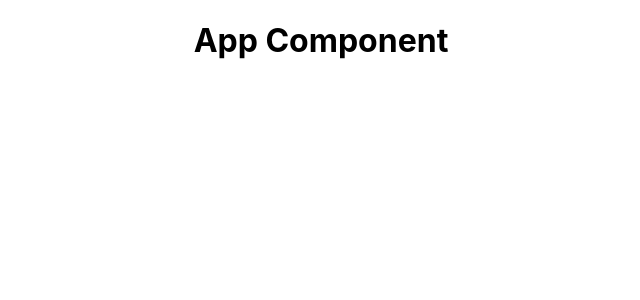
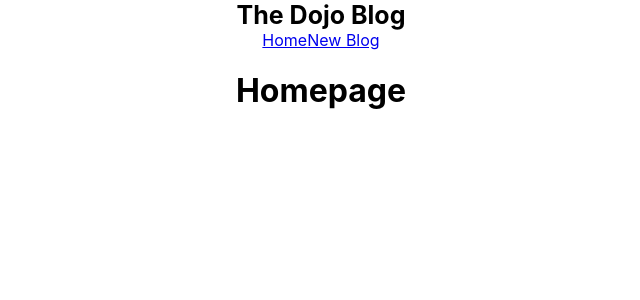
Before and after one commit to afide26/dojo-blog, a React (Create React App) app: page / in a window 1280 px wide. Shown: the top 300 px of the page, without its empty margins (319-959 px from the left). Built offline with nearby package versions, Linux system fonts and the light colour scheme.

Commit message:
Build starter components

```diff
--- a/src/App.css
+++ b/src/App.css
@@ -2,9 +2,9 @@
   text-align: center;
 }
 
-.App-logo {
-  height: 40vmin;
-  pointer-events: none;
+.nav-title{
+  font-size: 25px;
+  font-weight: bold;
 }
 
 @media (prefers-reduced-motion: no-preference) {
--- a/src/App.js
+++ b/src/App.js
@@ -1,13 +1,16 @@
 
 import './App.css';
+import Navbar from './Components/Navbar';
+import Home from './Views/Home';
 
 function App() {
+
   return (
     <div className="App">
-    <div className="content">
-      <h1>App Component</h1>
-    </div>
-
+      <Navbar />
+      <div className="content">
+        <Home />
+      </div>
     </div>
   );
 }
--- /dev/null
+++ b/src/Components/Navbar.js
@@ -0,0 +1,13 @@
+const Navbar = () => {
+    return (
+        <nav className="navbar">
+            <div className="nav-title">The Dojo Blog</div>
+            <div className="links">
+                <a href="/">Home</a>
+                <a href="/create">New Blog</a>
+            </div>
+        </nav>
+    );
+}
+
+export default Navbar;
--- /dev/null
+++ b/src/Views/Home.js
@@ -0,0 +1,9 @@
+const Home = () => {
+    return (
+        <div className="home">
+            <h1>Homepage</h1>
+        </div>
+    );
+}
+
+export default Home;
```
